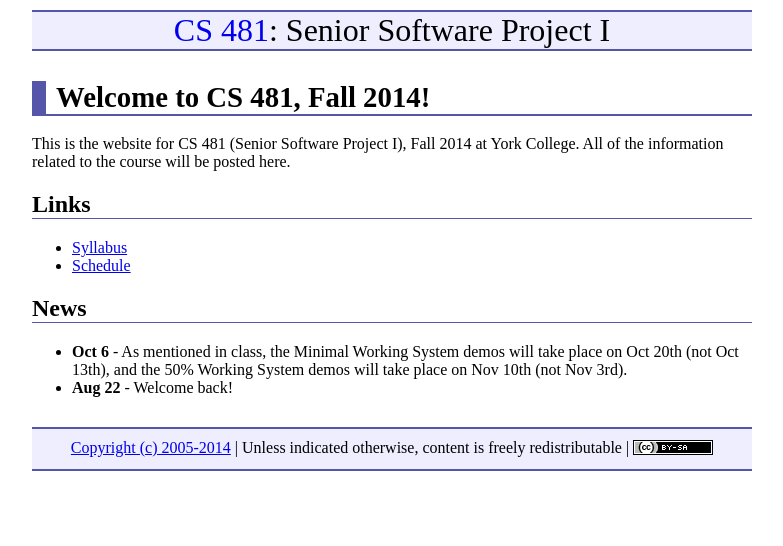
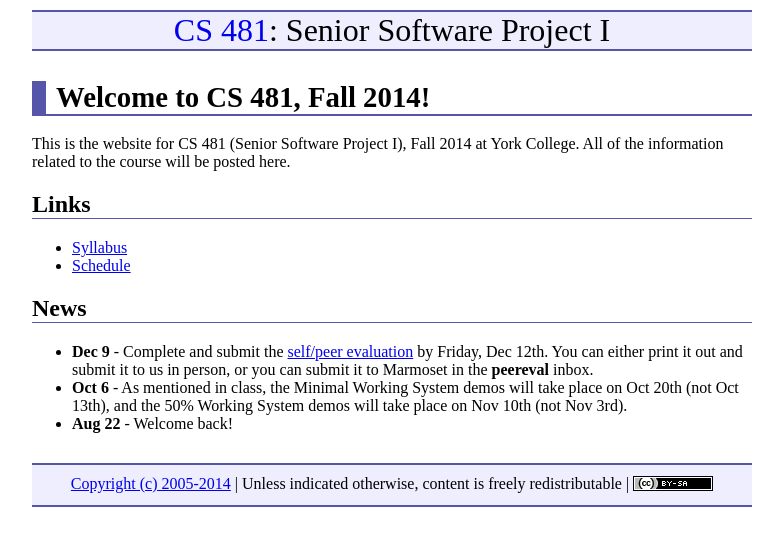
Before and after one commit to ycpcs/cs481-fall2014, a Jekyll site: the page built from index.md, in a window 1280 px wide. Shown: the top 546 px of the page, without its empty margins (248-1031 px from the left). Built offline with Jekyll 4.4.1, drawn with Linux system fonts in a browser that asks for light colours; nearby versions of some CDN libraries; Markdown is read by kramdown in place of the engine named in the settings.

Commit message:
self/peer evaluation

```diff
--- a/index.md
+++ b/index.md
@@ -14,5 +14,6 @@ This is the website for CS 481 (Senior Software Project I), Fall 2014 at York Co
 
 ## News
 
+* **Dec 9** - Complete and submit the [self/peer evaluation](PeerReview.doc) by Friday, Dec 12th.  You can either print it out and submit it to us in person, or you can submit it to Marmoset in the **peereval** inbox.
 * **Oct 6** - As mentioned in class, the Minimal Working System demos will take place on Oct 20th (not Oct 13th), and the 50% Working System demos will take place on Nov 10th (not Nov 3rd).
 * **Aug 22** - Welcome back!
```
Also changed, not shown: 1 other file.
